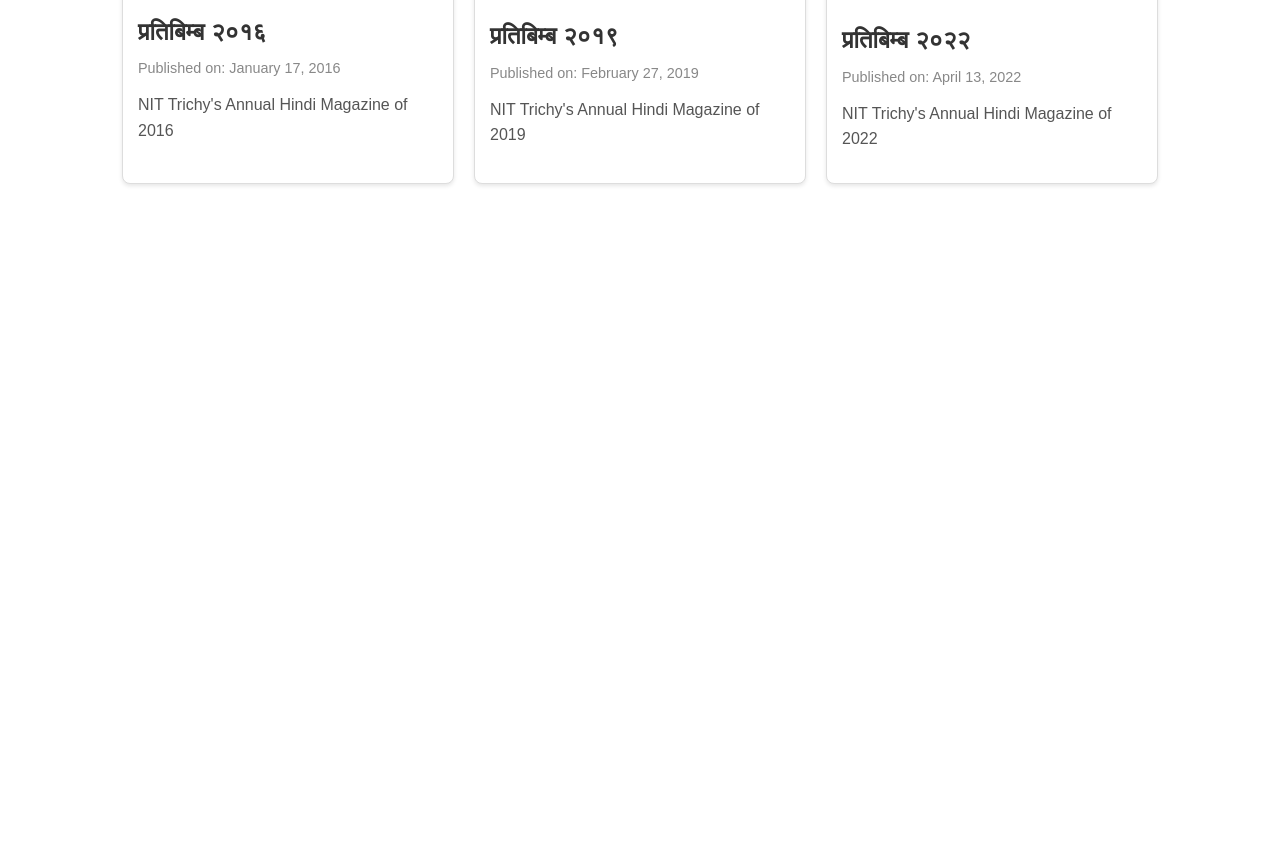
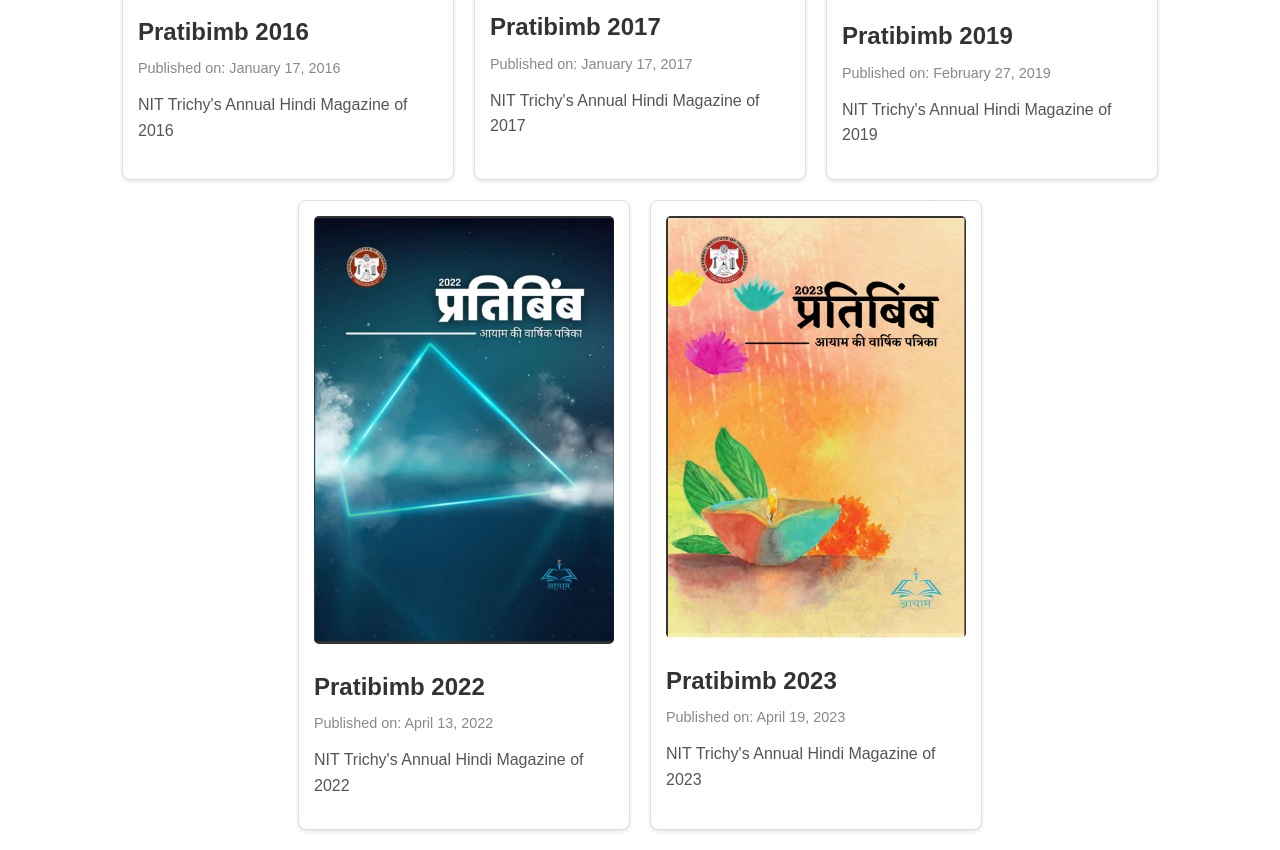
Before and after one commit to sudiirkumar/AayaamMagazine, a plain HTML site: page index.html in a window 1280 px wide. Shown: the part 745-1595 px from the top of the page. Before the commit the page ends 949 px from the top, so only its background shows below. Drawn offline with Linux system fonts and the light colour scheme.

Commit message:
Added more magazines

```diff
--- a/index.html
+++ b/index.html
@@ -4,18 +4,13 @@
     <meta charset="UTF-8">
     <meta name="viewport" content="width=device-width, initial-scale=1.0">
     <title>Magazine Section</title>
-    <!-- Link to external CSS file -->
     <link rel="stylesheet" href="styles.css">
 </head>
 <body>
-
-    <!-- <h1>Magazine Section</h1> -->
     <header class="main-header">
         <h1 class="main-title">Magazine Section</h1>
         <p class="subtitle">Explore our collection of insightful magazines</p>
     </header>
-
-    <!-- Search Bar and Filters -->
     <div class="controls">
         <div>
             <input type="text" id="searchInput" placeholder="Search for magazines..." onkeyup="filterAndSortMagazines()">
@@ -41,32 +36,43 @@
     <div class="magazine-list" id="magazineList">
         <a style="text-decoration:none" href="https://issuu.com/aayaamhindicell/docs/pratibimb_2019" class="magazine-item" data-date="2019-02-27" data-popularity="8">
             <img src="magazine-cover1.png" alt="pratibimb_2019" class="cover-image">
-            <h3 class="magazine-title">प्रतिबिम्ब २०१९</h3>
+            <h3 class="magazine-title">Pratibimb 2019</h3>
             <p class="publication-date">Published on: February 27, 2019</p>
             <p class="description">NIT Trichy's Annual Hindi Magazine of 2019</p>
         </a>
 
         <a style="text-decoration: none;" href="https://issuu.com/aayaamhindicell/docs/pratibimb_2022" class="magazine-item" data-date="2022-04-13" data-popularity="5">
             <img src="magazine-cover2.png" alt="pratibimb_2022" class="cover-image">
-            <h3 class="magazine-title">प्रतिबिम्ब २०२२</h3>
+            <h3 class="magazine-title">Pratibimb 2022</h3>
             <p class="publication-date">Published on: April 13, 2022</p>
             <p class="description">NIT Trichy's Annual Hindi Magazine of 2022</p>
         </a>
 
         <a style="text-decoration: none;" href="https://issuu.com/aayaamhindicell/docs/pratibimb_2016" class="magazine-item" data-date="2016-01-17" data-popularity="10">
             <img src="magazine-cover3.png" alt="pratibimb_2016" class="cover-image">
-            <h3 class="magazine-title">प्रतिबिम्ब २०१६</h3>
+            <h3 class="magazine-title">Pratibimb 2016</h3>
             <p class="publication-date">Published on: January 17, 2016</p>
             <p class="description">NIT Trichy's Annual Hindi Magazine of 2016</p>
+        </a>
+        <a style="text-decoration:none" href="https://issuu.com/aayaamhindicell/docs/pratibimb_2019" class="magazine-item" data-date="2019-02-27" data-popularity="8">
+            <img src="magazine-cover4.png" alt="pratibimb_2019" class="cover-image">
+            <h3 class="magazine-title">Pratibimb 2017</h3>
+            <p class="publication-date">Published on: January 17, 2017</p>
+            <p class="description">NIT Trichy's Annual Hindi Magazine of 2017</p>
+        </a>
+
+        <a style="text-decoration: none;" href="https://issuu.com/aayaamhindicell/docs/pratibimb_2022" class="magazine-item" data-date="2022-04-13" data-popularity="5">
+            <img src="magazine-cover5.png" alt="pratibimb_2022" class="cover-image">
+            <h3 class="magazine-title">Pratibimb 2023</h3>
+            <p class="publication-date">Published on: April 19, 2023</p>
+            <p class="description">NIT Trichy's Annual Hindi Magazine of 2023</p>
         </a>
     </div>
 
     <div class="no-results" id="noResultsMessage" style="display: none;">
         <p class="no-results">No Result</p>
-        <img src="image.png" alt="Not found" class="Not-found" height="300" width="300">
+        <img src="no_result.png" alt="Not found" class="Not-found" height="300" width="300">
     </div>
-
-    <!-- Link to external JavaScript file -->
     <script src="scripts.js"></script>
 
 </body>
```
Also changed, not shown: styles.css (+0 -10 lines), magazine-cover4.png (added), magazine-cover5.png (added), no_result.png (renamed from image.png).
